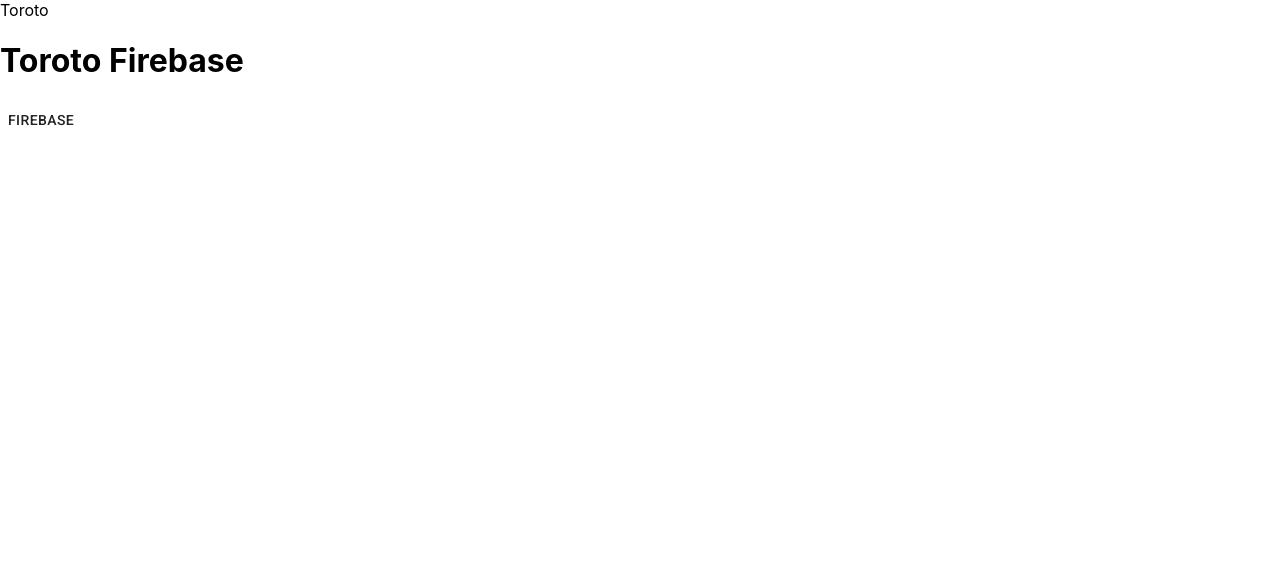
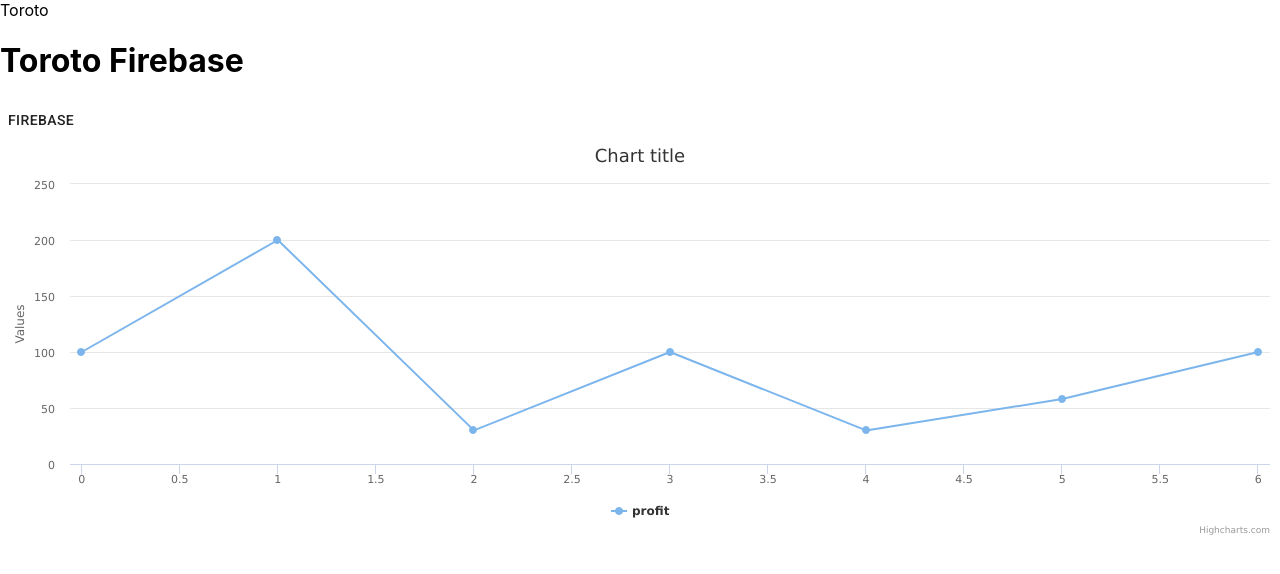
Before and after one commit to EdithOrt/toroto, a React (Create React App) app: page / in a window 1280 px wide. Shown: the top 574 px of the page. Built offline with nearby package versions, Linux system fonts and the light colour scheme.

Commit message:
implementing graphs with higcharts

```diff
--- a/package.json
+++ b/package.json
@@ -9,6 +9,8 @@
     "@testing-library/react": "^9.5.0",
     "@testing-library/user-event": "^7.2.1",
     "firebase": "^7.19.1",
+    "highcharts": "^8.2.0",
+    "highcharts-react-official": "^3.0.0",
     "react": "^16.13.1",
     "react-dom": "^16.13.1",
     "react-router-dom": "^5.2.0",
--- a/public/index.html
+++ b/public/index.html
@@ -24,7 +24,10 @@
       work correctly both with client-side routing and a non-root public URL.
       Learn how to configure a non-root public URL by running `npm run build`.
     -->
-    <link rel="stylesheet" href="https://fonts.googleapis.com/css?family=Roboto:300,400,500,700&display=swap" />
+    <link
+      rel="stylesheet"
+      href="https://fonts.googleapis.com/css?family=Roboto:300,400,500,700&display=swap"
+    />
     <title>React App</title>
   </head>
   <body>
--- a/src/App.js
+++ b/src/App.js
@@ -1,11 +1,13 @@
-import React from 'react';
-import FirebaseData from './components/FirebaseData/FirebaseData'
+import React from "react";
+import FirebaseData from "./components/FirebaseData/FirebaseData";
+import GraphicBubble from "./components/GraphicBubble/GraphicBubble";
 
 function App() {
   return (
     <div>
       Toroto
       <FirebaseData />
+      <GraphicBubble />
     </div>
   );
 }
--- /dev/null
+++ b/src/components/GraphicBubble/GraphicBubble.jsx
@@ -0,0 +1,33 @@
+import React from "react";
+import Highcharts from "highcharts";
+import HighchartsReact from "highcharts-react-official";
+//import packedbubble from "highcharts/modules/packedbubble";
+
+/* const options = {
+  series: [
+    {
+      name: "profit",
+      data: [100, 200, 30, 100, 30, 58, 100],
+    },
+  ],
+}; */
+
+const options = {
+  series: [
+    {
+      name: "profit",
+      data: [100, 200, 30, 100, 30, 58, 100],
+    },
+  ],
+};
+
+const GraphicBubble = () => {
+  return (
+    <div>
+      <HighchartsReact highcharts={Highcharts} options={options} />
+      {/* <HighchartsReact highcharts={packedbubble} options={options} /> */}
+    </div>
+  );
+};
+
+export default GraphicBubble;
```
Also changed, not shown: 1 other file (tests, documents, lock files or other folders).
